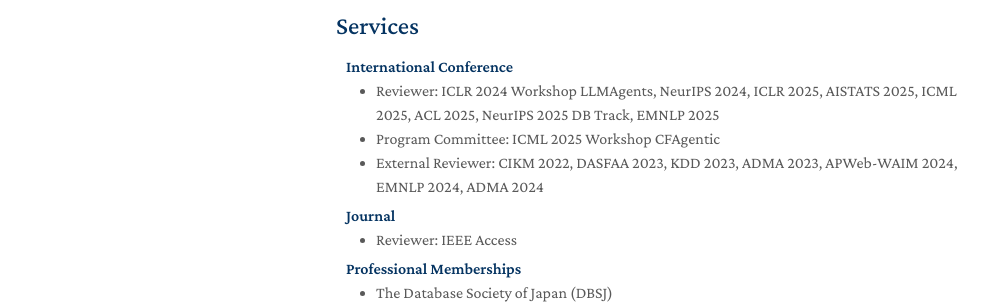
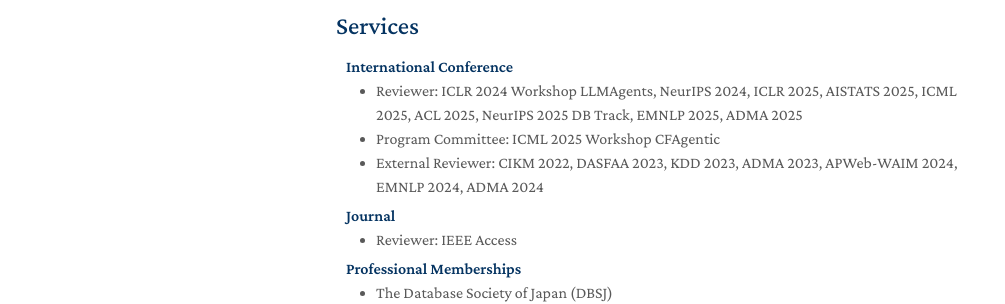
Before and after one commit to wuzengqing001225/wuzengqing001225.github.io, a Jekyll site: the page built from index.md, in a window 1280 px wide and 900 px high, scrolled down 2105 px. Shown: the part 492-796 px from the top of the window, without its empty margins (134-1139 px from the left). Built offline with Jekyll 4.4.1, drawn with Linux system fonts in a browser that asks for light colours; nearby versions of some CDN libraries; a style sheet for code colours, icons or effects is not loaded; our own code applies the rules of GitHub Pages for plain Markdown files.

Commit message:
Update services.md

```diff
--- a/_includes/services.md
+++ b/_includes/services.md
@@ -6,7 +6,7 @@
 <!--   <li><a href="http://cvpr2023.thecvf.com/"><autocolor>IEEE/CVF Conference on Computer Vision and Pattern Recognition (CVPR) 2021-2023</autocolor></a></li>
   <li><a href="http://iccv2021.thecvf.com/"><autocolor>IEEE/CVF International Conference on Computer Vision (ICCV) 2021</autocolor></a></li>
   <li><a href="https://eccv2022.ecva.net/"><autocolor>European Conference on Computer Vision (ECCV) 2022</autocolor></a></li> -->
-  <li>Reviewer: ICLR 2024 Workshop LLMAgents, NeurIPS 2024, ICLR 2025, AISTATS 2025, ICML 2025, ACL 2025, NeurIPS 2025 DB Track, EMNLP 2025</li>
+  <li>Reviewer: ICLR 2024 Workshop LLMAgents, NeurIPS 2024, ICLR 2025, AISTATS 2025, ICML 2025, ACL 2025, NeurIPS 2025 DB Track, EMNLP 2025, ADMA 2025</li>
   <li>Program Committee: ICML 2025 Workshop CFAgentic</li>
   <li>External Reviewer: CIKM 2022, DASFAA 2023, KDD 2023, ADMA 2023, APWeb-WAIM 2024, EMNLP 2024, ADMA 2024</li>
 </ul>
```
